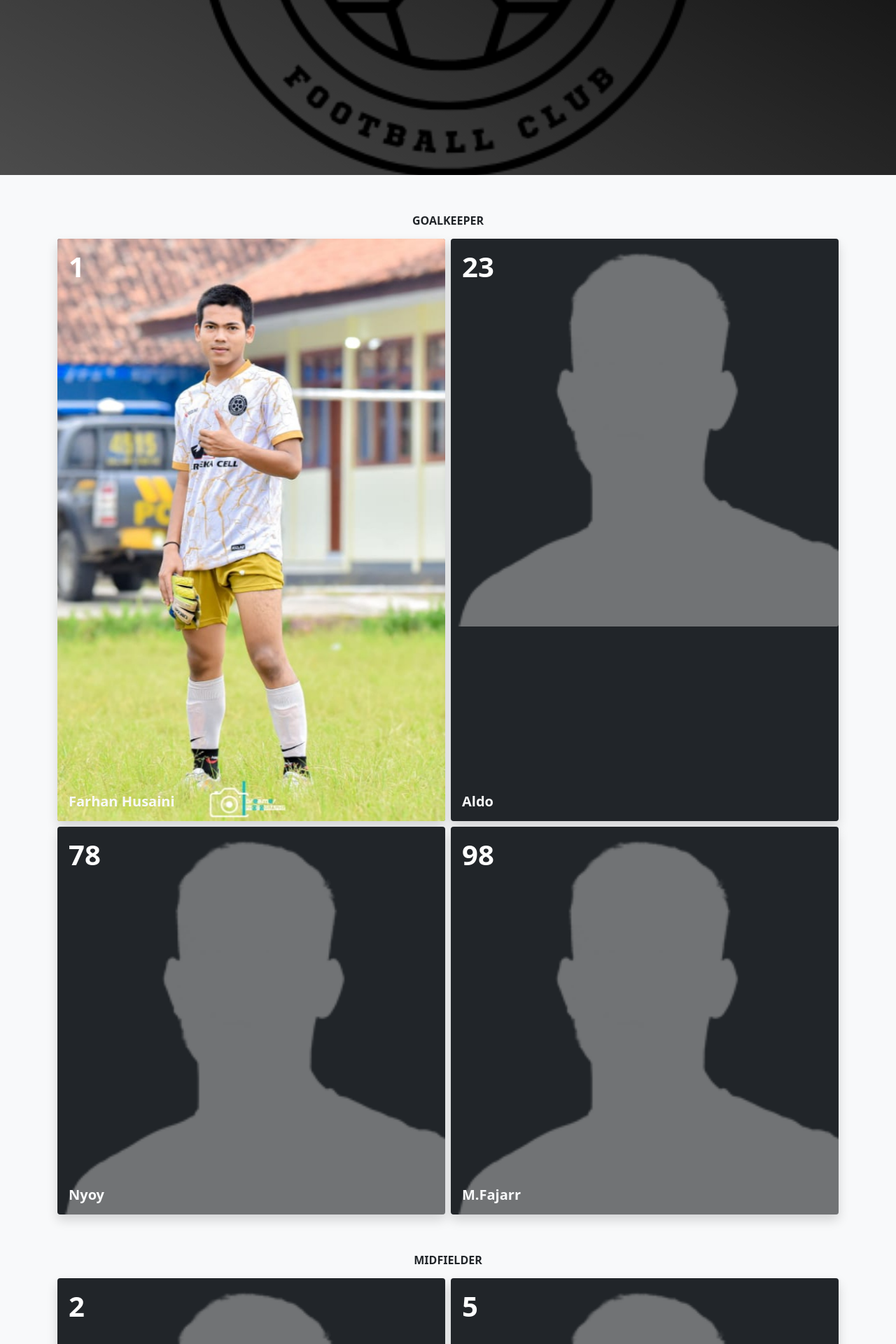
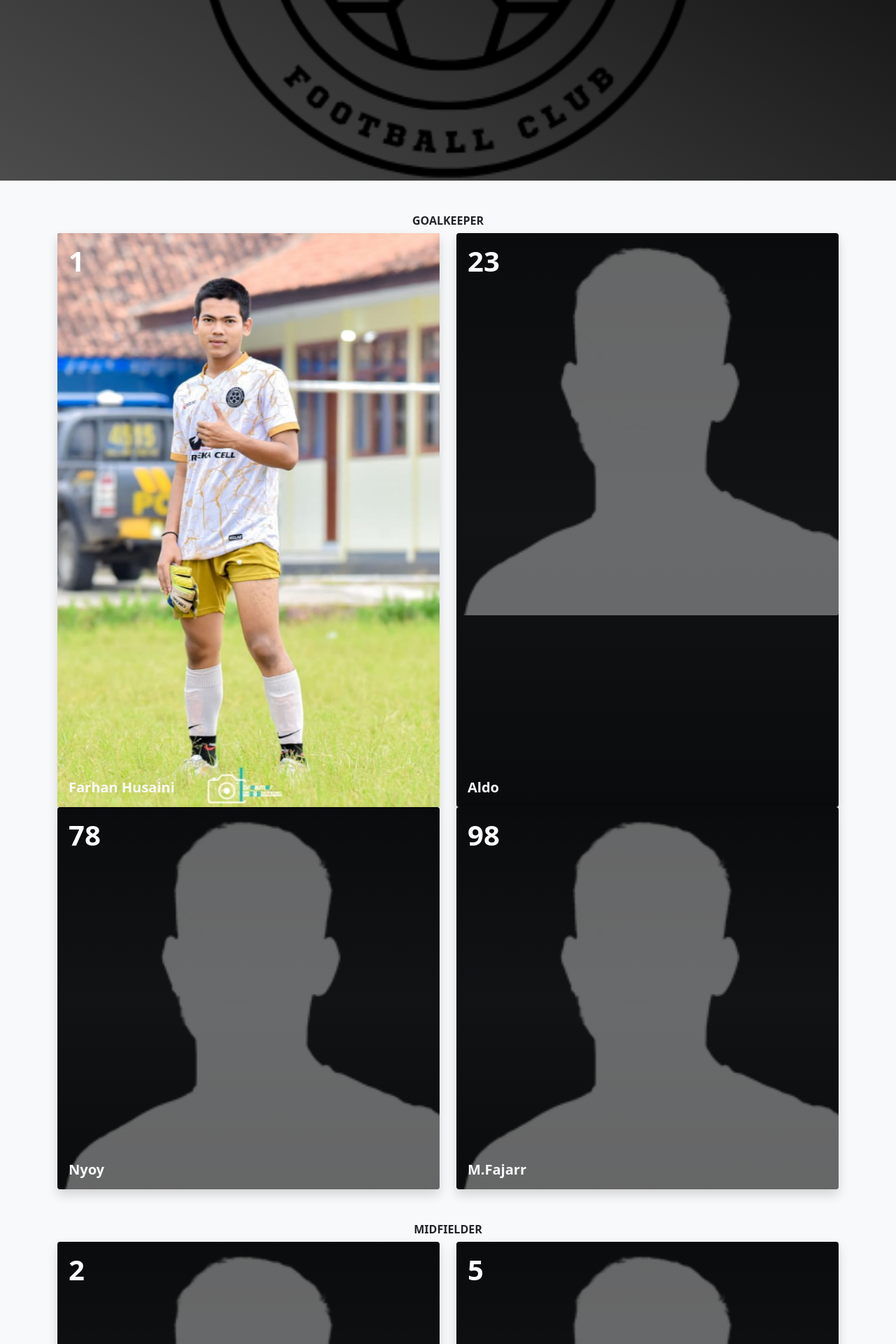
Before and after one commit to tesafc/www2, a Jekyll site: the page built from players.html, in a window 1280 px wide. Shown: the part 462-2382 px from the top of the page at 70% size. Built offline with Jekyll 4.4.1, drawn with Linux system fonts in a browser that asks for light colours.

Commit message:
Update players.html

```diff
--- a/players.html
+++ b/players.html
@@ -6,15 +6,15 @@
 
 <div class="bg-light">
   <div class="container-sm">
-    <div class="row row-cols-2 g-2">
+    <div class="row row-cols-2">
       {% assign roles = site.data.players | group_by: "role" %}
       {% for role in roles %}
       <h6 class="d-block w-100 pt-5 text-uppercase text-center fw-bold">{{ role.name }}</h6>
       {% for player in role.items %}
       <div class="col">
-        <div class="card h-100 text-white bg-dark border-0">
+        <div class="card h-100 text-white bg-dark border-0 shadow" style="height: 15rem; background-image: linear-gradient(rgba(0, 0, 0, 0.7), rgba(0, 0, 0, 0.5), rgba(0, 0, 0, 0.7));">
           <img src="{% if player.pp %}{{ player.pp }}{% else %}{{ '/assets/img/pp/blank-pp.png' | relative_url }}{% endif %}" alt="" class="card-img border-0">
-          <div class="card-img-overlay d-flex flex-column justify-content-between shadow" style="min-height: 15rem;">
+          <div class="card-img-overlay d-flex flex-column justify-content-between">
             <h5 class="card-text fs-1 fw-bolder">{{ player.no-punggung }}</h5>
             <h6 class="card-text text-capitalize fs-5 fw-bolder">{% if player.profile-link %}<a href="{{ player.profile-link }}" class="stretched-link link-light text-decoration-none">{{ player.name }}</a>{% endif %}</h6>
           </div>
```
